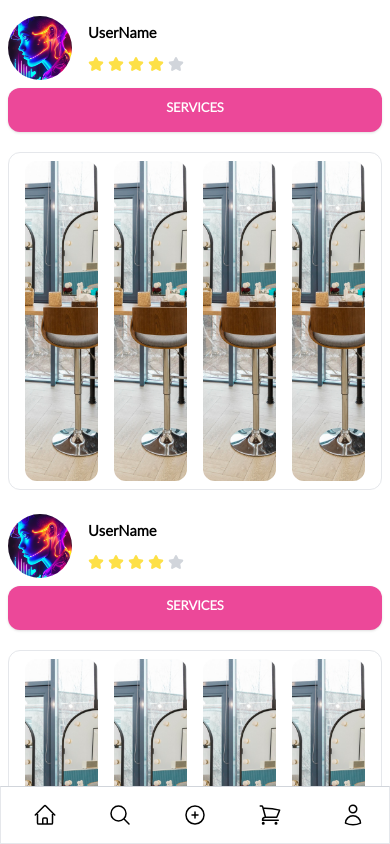
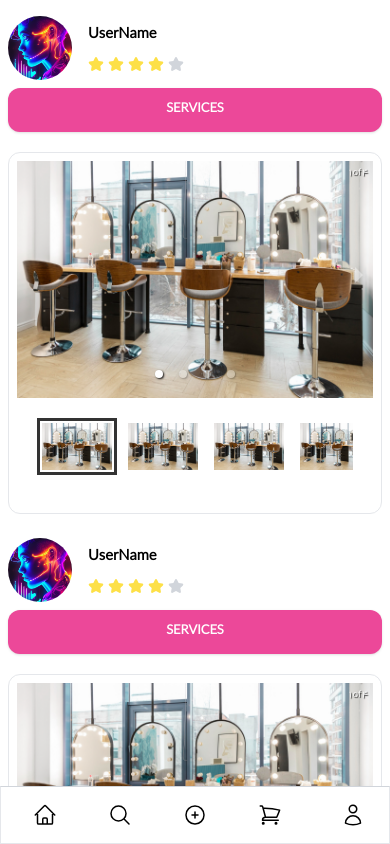
Before and after one commit to AbolfazlMarzban/beautyno-pwa, a React (Create React App) app: page / in a window 390 px wide. Shown: the top 844 px of the page. Built offline with nearby package versions, Linux system fonts and the light colour scheme.

Commit message:
a little responsive

```diff
--- a/package.json
+++ b/package.json
@@ -9,6 +9,7 @@
     "animate.css": "^4.1.1",
     "react": "^18.2.0",
     "react-dom": "^18.2.0",
+    "react-responsive-carousel": "^3.2.23",
     "react-router-dom": "^6.15.0",
     "react-scripts": "5.0.1",
     "web-vitals": "^2.1.4",
--- a/src/components/home/serviceBox/serviceBox.jsx
+++ b/src/components/home/serviceBox/serviceBox.jsx
@@ -95,7 +95,7 @@ export default function ServiceBox({}) {
                   </button>
                 </div>
                 {/*body*/}
-                <div className="relative p-6 flex-auto w-full">
+                <div className="relative sm:p-6 max-sm:p-1 flex-auto w-full">
                   <ServiceItems />
                   <ServiceItems />
                   <ServiceItems />
--- a/src/components/home/serviceBox/serviceGallery.jsx
+++ b/src/components/home/serviceBox/serviceGallery.jsx
@@ -1,9 +1,12 @@
 import React from "react";
 import GalleryImg from "../../../assets/images/modern-beauty-salon-interior.jpg";
+import "react-responsive-carousel/lib/styles/carousel.min.css"; // requires a loader
+import { Carousel } from 'react-responsive-carousel';
 
 export default function ServiceGallery({}) {
   return (
-    <div className="border border-1 p-2 mt-4 rounded-xl flex">
+    <>
+    <div className="border border-1 p-2 mt-4 rounded-xl sm:flex max-sm:hidden">
       <div
         className="basis-1/4 h-80 rounded-xl bg-cover bg-center mx-2"
         style={{ backgroundImage: `url(${GalleryImg})` }}
@@ -21,5 +24,38 @@ export default function ServiceGallery({}) {
         style={{ backgroundImage: `url(${GalleryImg})` }}
       ></div>
     </div>
+    <div className="border border-1 p-2 mt-4 rounded-xl sm:hidden max-sm:block">
+      <Carousel>
+        <div>
+          <img src={GalleryImg} alt="" />
+        </div>
+        <div>
+          <img src={GalleryImg} alt="" />
+        </div>
+        <div>
+          <img src={GalleryImg} alt="" />
+        </div>
+        <div>
+          <img src={GalleryImg} alt="" />
+        </div>
+      </Carousel>
+      {/* <div
+        className="basis-1/4 h-80 rounded-xl bg-cover bg-center mx-2"
+        style={{ backgroundImage: `url(${GalleryImg})` }}
+      ></div> */}
+      {/* <div
+        className="basis-1/4 h-80 rounded-xl bg-cover bg-center mx-2"
+        style={{ backgroundImage: `url(${GalleryImg})` }}
+      ></div>
+      <div
+        className="basis-1/4 h-80 rounded-xl bg-cover bg-center mx-2"
+        style={{ backgroundImage: `url(${GalleryImg})` }}
+      ></div>
+      <div
+        className="basis-1/4 h-80 rounded-xl bg-cover bg-center mx-2"
+        style={{ backgroundImage: `url(${GalleryImg})` }}
+      ></div> */}
+    </div>
+    </>
   );
 }
--- a/src/components/user/listGalleryItem.jsx
+++ b/src/components/user/listGalleryItem.jsx
@@ -74,7 +74,7 @@ export default function ListGalleryItem() {
           alt=""
         />
       </div>
-      <div className="flex justify-start gap-3">
+      <div className="flex justify-start gap-3 mb-2">
       <button className="flex items-center">
           <svg
             xmlns="http://www.w3.org/2000/svg"
@@ -124,12 +124,10 @@ export default function ListGalleryItem() {
         </div>
         <p className="text-start mt-2">
           Lorem ipsum dolor sit, amet consectetur adipisicing elit. Facere
-          tempora nemo dolore voluptates reprehenderit, recusandae vel numquam
-          quam animi, laborum deserunt. Magnam voluptas, debitis fugit aliquid
-          sequi eos facilis natus.
+          tempora nemo ...
         </p>
       </div>
-      <div className="my-1">
+      {/* <div className="my-1">
         <div className="flex flex-col">
           <div className="flex items-center gap-3">
             <div
@@ -162,7 +160,7 @@ export default function ListGalleryItem() {
           quam animi, laborum deserunt. Magnam voluptas, debitis fugit aliquid
           sequi eos facilis natus.
         </p>
-      </div>
+      </div> */}
 
     </div>
   );
--- a/src/components/user/userHead.jsx
+++ b/src/components/user/userHead.jsx
@@ -90,7 +90,7 @@ export default function UserHead() {
                   </button>
                 </div>
                 {/*body*/}
-                <div className="relative p-6 flex-auto w-full">
+                <div className="relative sm:p-6 max-sm:p-1 flex-auto w-full">
                   <ServiceItems />
                   <ServiceItems />
                   <ServiceItems />
```
Also changed, not shown: 1 other file (tests, documents, lock files or other folders).
